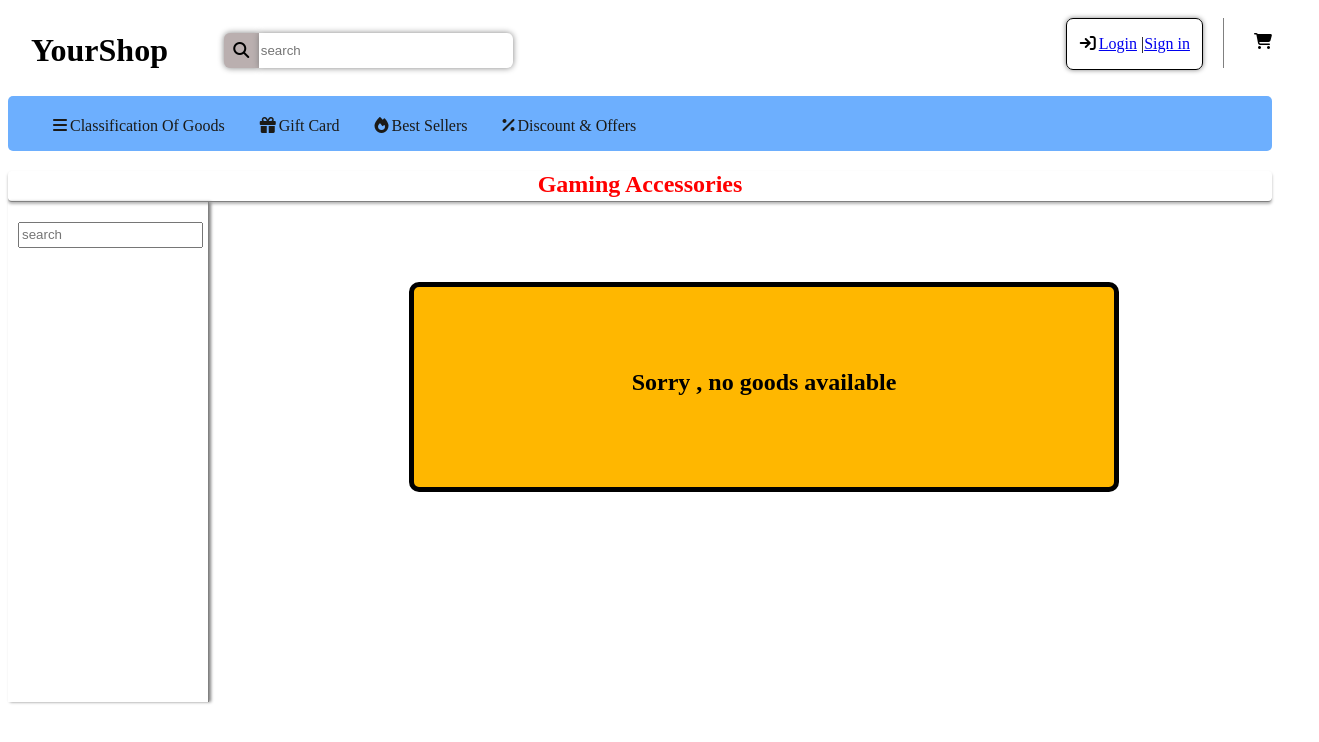
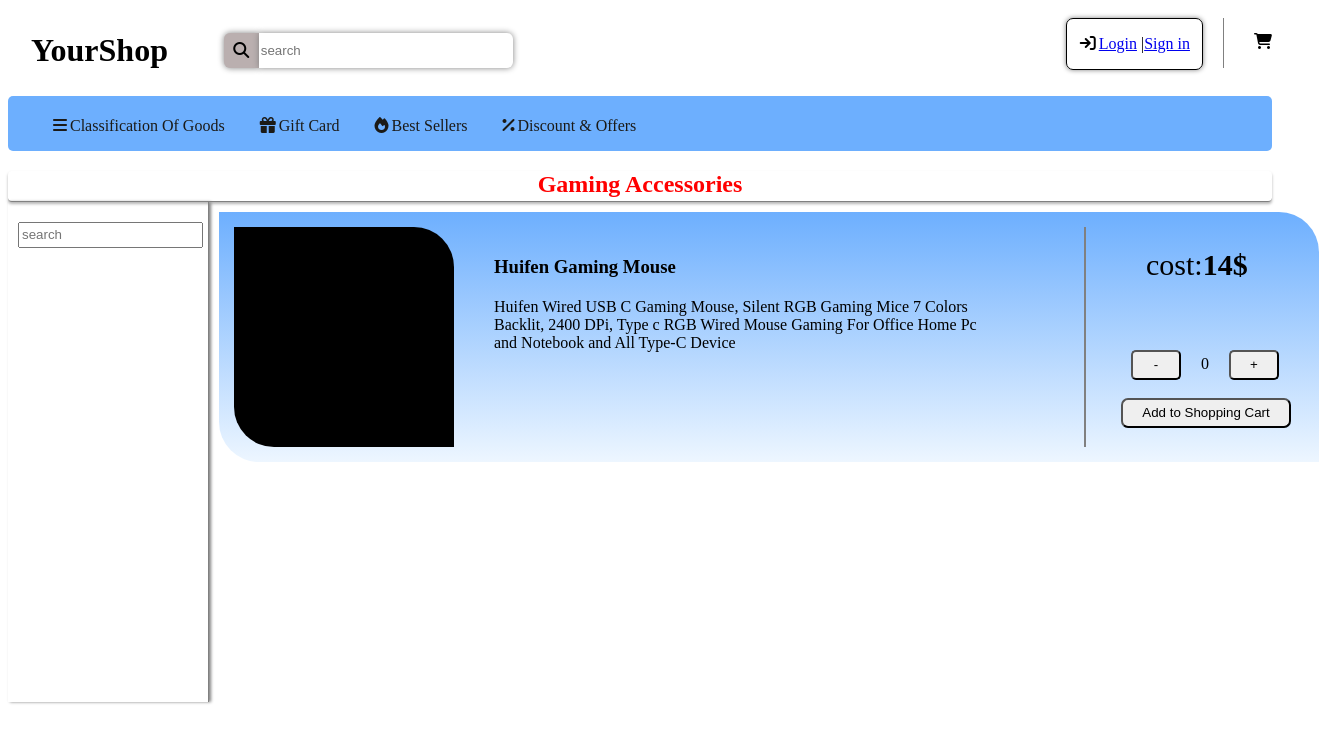
Before and after one commit to Mohmdparsa/online-shop, a React (Create React App) app: page /GamingAccessories in a window 1280 px wide. Shown: the top 742 px of the page, 1319 px wide, since content can reach past the window. Built offline with nearby package versions, Linux system fonts and the light colour scheme; data requests are answered from the project's data file.

Commit message:
Feat(GamingAccessories):successfully ran the data from server

```diff
--- a/src/mainComponent/GILinkComponent/GamingAccessories.jsx
+++ b/src/mainComponent/GILinkComponent/GamingAccessories.jsx
@@ -2,13 +2,38 @@
 import FirstNavbar from "../../headerComponent/firstNavbar";
 import SecondNavbar from "../../headerComponent/SecondNavbar";
 import GAItems from "./GamingAccessoriesItemsComponent/GAItems"
-import { useState } from "react";
+import { useState , useEffect } from "react";
 import NoGoodsAvailable from "./NoGoodsAvailable";
+import axios from "axios"
+import Spinner from "../Spinner";
 
-const GamingAccessories = (getGAGoods) => {
+const GamingAccessories = () => {
+  const [getGAGood , setGAGood] = useState([])
+  const [loading , setLoading] = useState(false)
+  const [getGAGoods , setGAGoods ] = useState([])
+  const [getGAGroups , setGAGroups] = useState([])
+  useEffect(() => {
+    const fetchData = async () => {
+      try{
+        setLoading(true)
+        const {data : GAGoodsData} = await axios.get(" http://localhost:9000/goods")
+        const {data : GAGroupsData} = await axios.get(" http://localhost:9000/groups")
+        setGAGoods(GAGoodsData)
+        setGAGroups(GAGroupsData)
+        setLoading(false)
 
-  const [loading , setLoading] = useState(false)
-  {console.log("this is getGAGoods",getGAGoods)}
+
+      }catch(error){
+        console.log(error)
+        setLoading(false)
+
+      }
+
+    }
+    fetchData();
+  } , [])
+
+
   return (
     <>
       <header>
@@ -29,7 +54,10 @@
       </div>
       </section>
       <section>
-        {
+        {  loading?
+        (<Spinner/> ):
+
+          (
           getGAGoods.length> 0 ?
           getGAGoods.map(g =>(
             <GAItems key={g.id} GAItems={g} loading={loading}/>
@@ -38,9 +66,9 @@
 
           </div>
 
+          )
         }
-
-      </section>
+        </section>
       </div>
 
 
--- a/src/mainComponent/GILinkComponent/GamingAccessoriesItemsComponent/GAItems.jsx
+++ b/src/mainComponent/GILinkComponent/GamingAccessoriesItemsComponent/GAItems.jsx
@@ -1,39 +1,42 @@
 import styles from "./GAItems.module.css";
 import { useState } from "react";
-import Spinner from "../../Spinner";
-const GAItems = ({loading , GAItems}) => {
+const GAItems = ({ GAItems }) => {
   const [count, setCount] = useState(0);
 
   const Increase = () => {
     setCount(count + 1);
   };
   const decrease = () => {
-    if(count>0){
+    if (count > 0) {
       setCount(count - 1);
     }
-
   };
 
   return (
     <>
-    {
-      loading? <Spinner/> : (
-           <div className={styles.GAItemsContainer}>
+      <div className={styles.GAItemsContainer}>
         <div className={styles.GAItemsImg}>
           <img src={GAItems.photo} alt="" />
         </div>
-        <div>
+        <div className={styles.GAItemsDescription}>
           <h3 className={styles.GAItemsName}>{GAItems.name}</h3>
-          <p className={styles.GAItemsDesc}>description:{GAItems.desc}</p>
+          <p className={styles.GAItemsDesc}>{GAItems.desc}</p>
         </div>
         <div className={styles.GAItemsLine}></div>
 
         <div>
+          <br />
+          <br />
+           <span className={styles.GAItemsCost}>
+            cost:<b>{GAItems.cost}</b>
+          </span>
+          <br />
+          <br />
           <button
             onClick={decrease}
             style={{ marginLeft: "45px" }}
             className={styles.GAItemsBtn}
-          >
+            >
             -
           </button>
           <span className={styles.GAItemsCount}>{count}</span>
@@ -42,19 +45,12 @@
           </button>
           <br />
           <br />
-          <br />
-          <span className={styles.GAItemsCost}>
-            cost:<b>$</b>
-          </span>
-          <br />
+
           <button className={styles.GAItemsSubmitBtn}>
             Add to Shopping Cart
           </button>
         </div>
       </div>
-      )
-    }
-
     </>
   );
 };
--- a/src/mainComponent/GILinkComponent/GamingAccessoriesItemsComponent/GAItems.module.css
+++ b/src/mainComponent/GILinkComponent/GamingAccessoriesItemsComponent/GAItems.module.css
@@ -15,14 +15,23 @@
   border-radius: 0 40px 0 40px;
   margin-left: 15px;
   margin-top: 15px;
+  margin-right: 30px;
 }
 
 .GAItemsName {
   margin-left: 10px;
+  width: 300px;
 }
-
+.GAItemsDescription{
+  margin-top: 25px;
+  height: 50px;
+  width: 100px;
+}
 .GAItemsDesc {
-  margin-left: 20px;
+  margin-left: 10px;
+  margin-top: 20px;
+  width: 500px;
+  height: 100px;
 }
 .GAItemsLine {
   width: 2px;
@@ -36,23 +45,21 @@
     height: 30px;
     width: 50px;
     border-radius: 5px;
-    margin-top: 40px;
-}
-.GAItemsCount{
-    margin-left: 20px;
-    margin-right: 20px;
-    margin-top: 40px;
+    margin-top: 50px;
 }
 .GAItemsCost{
     margin-left: 60px;
     margin-top: 100px;
     font-size: 30px;
+    bottom: 0;
+}
+.GAItemsCount{
+    margin-left: 20px;
+    margin-right: 20px;
 }
 .GAItemsSubmitBtn{
     width: 170px;
     height: 30px;
-    margin-top: 50px;
     margin-left: 35px;
     border-radius: 7px;
-
 }
--- a/src/mainComponent/GroupingItems.jsx
+++ b/src/mainComponent/GroupingItems.jsx
@@ -1,9 +1,9 @@
 import styles from "./GroupingItems.module.css";
 import { NavLink } from "react-router-dom";
-import { useState } from "react";
+
 
 const GroupingItems = () => {
-  const [getGAGoods , setGetGAGoods] = useState([])
+
   return (
     <div>
       <NavLink
@@ -11,7 +11,7 @@
         style={({ isActive }) => {
           return { color: isActive ? "red" : "" };
         }}
-        getGAGoods={getGAGoods}
+
 
       >
         <div className={styles.items}>
```
